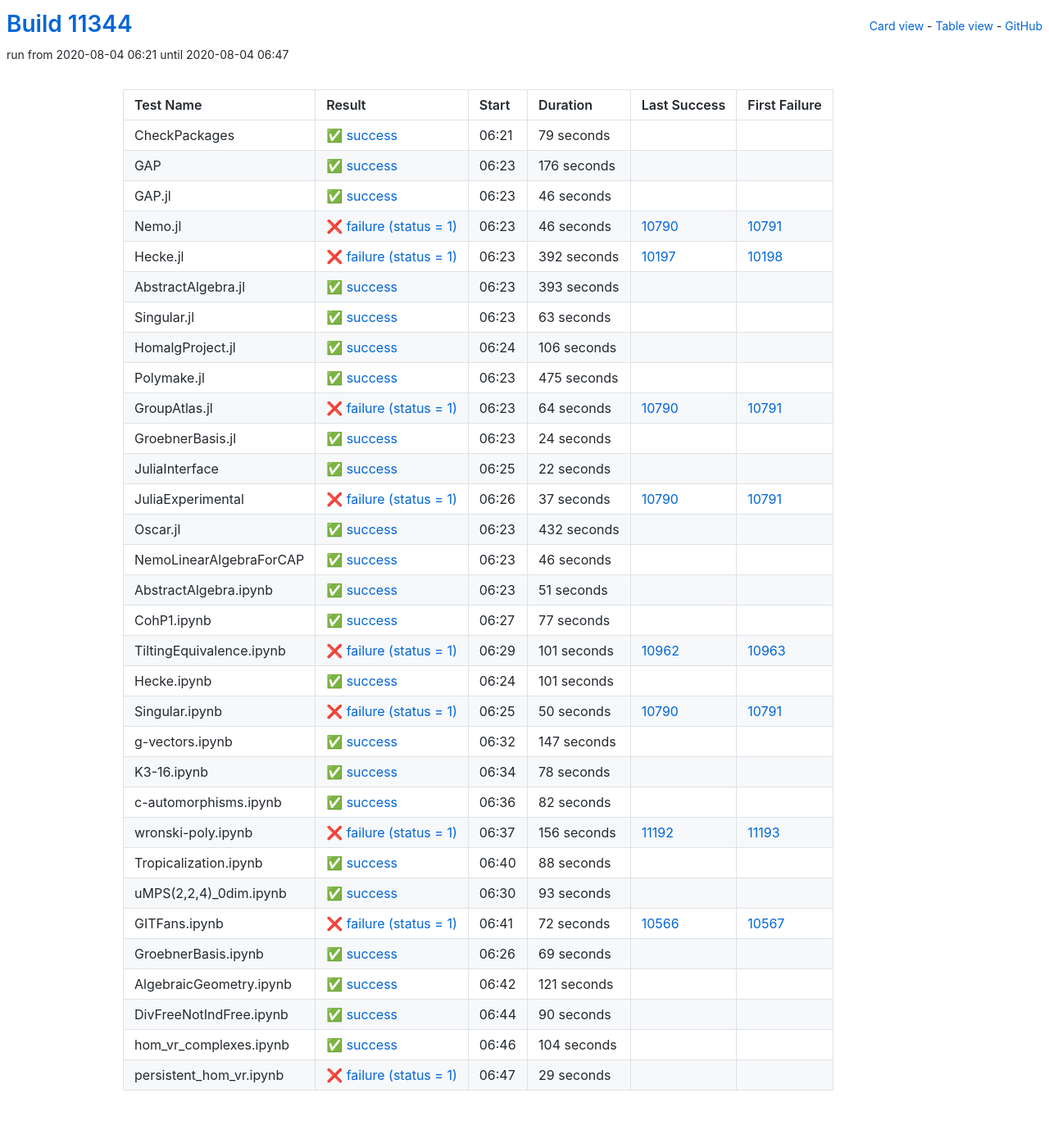
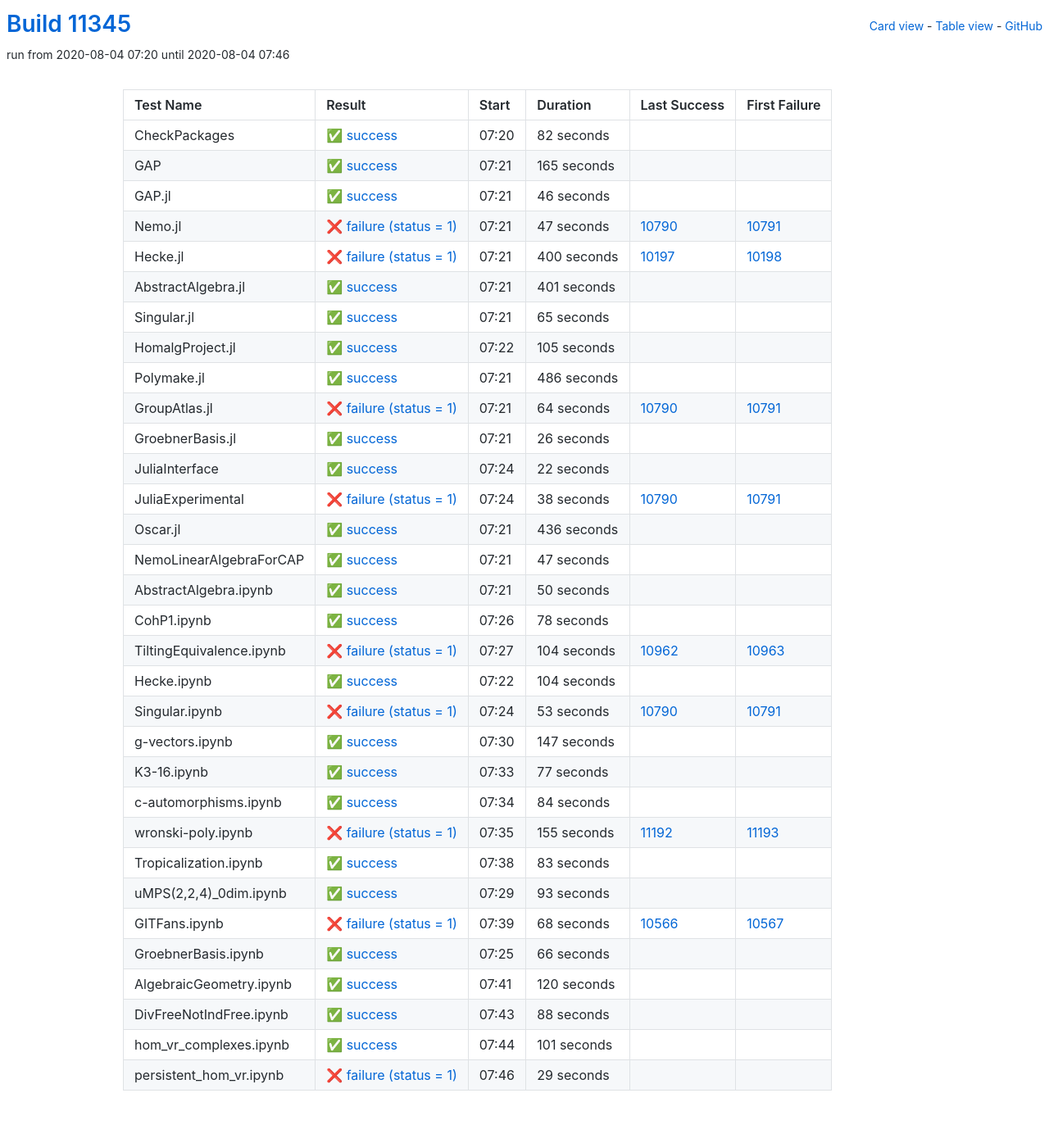
Before and after one commit to oscar-system/oscar-ci-status, a Jekyll site: the page built from table.html, in a window 1280 px wide. Shown: the whole page at 82% size. Built offline with Jekyll 4.4.1, drawn with Linux system fonts in a browser that asks for light colours.

Commit message:
Build #11345

```diff
--- a/_data/ci.yml
+++ b/_data/ci.yml
@@ -1,6 +1,6 @@
 ---
-build: 11344
-build_url: https://oscarci.mathematik.uni-kl.de/job/oscar/11344/
+build: 11345
+build_url: https://oscarci.mathematik.uni-kl.de/job/oscar/11345/
 job: oscar
 organization: oscar-system
 repo: oscar-ci-status
@@ -8,32 +8,32 @@
 tests:
 - name: CheckPackages
   id: checkpackages
-  log: https://oscarci.mathematik.uni-kl.de/job/oscar/11344/artifact/logs/build-11344/CheckPackages.log
-  start: 2020-08-04 06:21
+  log: https://oscarci.mathematik.uni-kl.de/job/oscar/11345/artifact/logs/build-11345/CheckPackages.log
+  start: 2020-08-04 07:20
   success: true
   exitcode: 0
   status: success
-  duration: 79
+  duration: 82
   last_success: false
   last_success_url:
   first_failure: false
   first_failure_url:
 - name: GAP
   id: gap
-  log: https://oscarci.mathematik.uni-kl.de/job/oscar/11344/artifact/logs/build-11344/GAP.log
-  start: 2020-08-04 06:23
+  log: https://oscarci.mathematik.uni-kl.de/job/oscar/11345/artifact/logs/build-11345/GAP.log
+  start: 2020-08-04 07:21
   success: true
   exitcode: 0
   status: success
-  duration: 176
+  duration: 165
   last_success: false
   last_success_url:
   first_failure: false
   first_failure_url:
 - name: GAP.jl
   id: gap-jl
-  log: https://oscarci.mathematik.uni-kl.de/job/oscar/11344/artifact/logs/build-11344/GAP.jl.log
-  start: 2020-08-04 06:23
+  log: https://oscarci.mathematik.uni-kl.de/job/oscar/11345/artifact/logs/build-11345/GAP.jl.log
+  start: 2020-08-04 07:21
   success: true
   exitcode: 0
   status: success
@@ -44,80 +44,80 @@
   first_failure_url:
 - name: Nemo.jl
   id: nemo-jl
-  log: https://oscarci.mathematik.uni-kl.de/job/oscar/11344/artifact/logs/build-11344/Nemo.jl.log
-  start: 2020-08-04 06:23
+  log: https://oscarci.mathematik.uni-kl.de/job/oscar/11345/artifact/logs/build-11345/Nemo.jl.log
+  start: 2020-08-04 07:21
   success: false
   exitcode: 1
   status: failure
-  duration: 46
+  duration: 47
   last_success: 10790
   last_success_url: https://oscarci.mathematik.uni-kl.de/job/oscar/10790/
   first_failure: 10791
   first_failure_url: https://oscarci.mathematik.uni-kl.de/job/oscar/10791/
 - name: Hecke.jl
   id: hecke-jl
-  log: https://oscarci.mathematik.uni-kl.de/job/oscar/11344/artifact/logs/build-11344/Hecke.jl.log
-  start: 2020-08-04 06:23
+  log: https://oscarci.mathematik.uni-kl.de/job/oscar/11345/artifact/logs/build-11345/Hecke.jl.log
+  start: 2020-08-04 07:21
   success: false
   exitcode: 1
   status: failure
-  duration: 392
+  duration: 400
   last_success: 10197
   last_success_url: https://oscarci.mathematik.uni-kl.de/job/oscar/10197/
   first_failure: 10198
   first_failure_url: https://oscarci.mathematik.uni-kl.de/job/oscar/10198/
 - name: AbstractAlgebra.jl
   id: abstractalgebra-jl
-  log: https://oscarci.mathematik.uni-kl.de/job/oscar/11344/artifact/logs/build-11344/AbstractAlgebra.jl.log
-  start: 2020-08-04 06:23
+  log: https://oscarci.mathematik.uni-kl.de/job/oscar/11345/artifact/logs/build-11345/AbstractAlgebra.jl.log
+  start: 2020-08-04 07:21
   success: true
   exitcode: 0
   status: success
-  duration: 393
+  duration: 401
   last_success: false
   last_success_url:
   first_failure: false
   first_failure_url:
 - name: Singular.jl
   id: singular-jl
-  log: https://oscarci.mathematik.uni-kl.de/job/oscar/11344/artifact/logs/build-11344/Singular.jl.log
-  start: 2020-08-04 06:23
+  log: https://oscarci.mathematik.uni-kl.de/job/oscar/11345/artifact/logs/build-11345/Singular.jl.log
+  start: 2020-08-04 07:21
   success: true
   exitcode: 0
   status: success
-  duration: 63
+  duration: 65
   last_success: false
   last_success_url:
   first_failure: false
   first_failure_url:
 - name: HomalgProject.jl
   id: homalgproject-jl
-  log: https://oscarci.mathematik.uni-kl.de/job/oscar/11344/artifact/logs/build-11344/HomalgProject.jl.log
-  start: 2020-08-04 06:24
+  log: https://oscarci.mathematik.uni-kl.de/job/oscar/11345/artifact/logs/build-11345/HomalgProject.jl.log
+  start: 2020-08-04 07:22
   success: true
   exitcode: 0
   status: success
-  duration: 106
+  duration: 105
   last_success: false
   last_success_url:
   first_failure: false
   first_failure_url:
 - name: Polymake.jl
   id: polymake-jl
-  log: https://oscarci.mathematik.uni-kl.de/job/oscar/11344/artifact/logs/build-11344/Polymake.jl.log
-  start: 2020-08-04 06:23
+  log: https://oscarci.mathematik.uni-kl.de/job/oscar/11345/artifact/logs/build-11345/Polymake.jl.log
+  start: 2020-08-04 07:21
   success: true
   exitcode: 0
   status: success
-  duration: 475
+  duration: 486
   last_success: false
   last_success_url:
   first_failure: false
   first_failure_url:
 - name: GroupAtlas.jl
   id: groupatlas-jl
-  log: https://oscarci.mathematik.uni-kl.de/job/oscar/11344/artifact/logs/build-11344/GroupAtlas.jl.log
-  start: 2020-08-04 06:23
+  log: https://oscarci.mathematik.uni-kl.de/job/oscar/11345/artifact/logs/build-11345/GroupAtlas.jl.log
+  start: 2020-08-04 07:21
   success: false
   exitcode: 1
   status: failure
@@ -128,20 +128,20 @@
   first_failure_url: https://oscarci.mathematik.uni-kl.de/job/oscar/10791/
 - name: GroebnerBasis.jl
   id: groebnerbasis-jl
-  log: https://oscarci.mathematik.uni-kl.de/job/oscar/11344/artifact/logs/build-11344/GroebnerBasis.jl.log
-  start: 2020-08-04 06:23
+  log: https://oscarci.mathematik.uni-kl.de/job/oscar/11345/artifact/logs/build-11345/GroebnerBasis.jl.log
+  start: 2020-08-04 07:21
   success: true
   exitcode: 0
   status: success
-  duration: 24
+  duration: 26
   last_success: false
   last_success_url:
   first_failure: false
   first_failure_url:
 - name: JuliaInterface
   id: juliainterface
-  log: https://oscarci.mathematik.uni-kl.de/job/oscar/11344/artifact/logs/build-11344/JuliaInterface.log
-  start: 2020-08-04 06:25
+  log: https://oscarci.mathematik.uni-kl.de/job/oscar/11345/artifact/logs/build-11345/JuliaInterface.log
+  start: 2020-08-04 07:24
   success: true
   exitcode: 0
   status: success
@@ -152,104 +152,104 @@
   first_failure_url:
 - name: JuliaExperimental
   id: juliaexperimental
-  log: https://oscarci.mathematik.uni-kl.de/job/oscar/11344/artifact/logs/build-11344/JuliaExperimental.log
-  start: 2020-08-04 06:26
+  log: https://oscarci.mathematik.uni-kl.de/job/oscar/11345/artifact/logs/build-11345/JuliaExperimental.log
+  start: 2020-08-04 07:24
   success: false
   exitcode: 1
   status: failure
-  duration: 37
+  duration: 38
   last_success: 10790
   last_success_url: https://oscarci.mathematik.uni-kl.de/job/oscar/10790/
   first_failure: 10791
   first_failure_url: https://oscarci.mathematik.uni-kl.de/job/oscar/10791/
 - name: Oscar.jl
   id: oscar-jl
-  log: https://oscarci.mathematik.uni-kl.de/job/oscar/11344/artifact/logs/build-11344/Oscar.jl.log
-  start: 2020-08-04 06:23
+  log: https://oscarci.mathematik.uni-kl.de/job/oscar/11345/artifact/logs/build-11345/Oscar.jl.log
+  start: 2020-08-04 07:21
   success: true
   exitcode: 0
   status: success
-  duration: 432
+  duration: 436
   last_success: false
   last_success_url:
   first_failure: false
   first_failure_url:
 - name: NemoLinearAlgebraForCAP
   id: nemolinearalgebraforcap
-  log: https://oscarci.mathematik.uni-kl.de/job/oscar/11344/artifact/logs/build-11344/NemoLinearAlgebraForCAP.log
-  start: 2020-08-04 06:23
+  log: https://oscarci.mathematik.uni-kl.de/job/oscar/11345/artifact/logs/build-11345/NemoLinearAlgebraForCAP.log
+  start: 2020-08-04 07:21
   success: true
   exitcode: 0
   status: success
-  duration: 46
+  duration: 47
   last_success: false
   last_success_url:
   first_failure: false
   first_failure_url:
 - name: AbstractAlgebra.ipynb
   id: abstractalgebra-ipynb
-  log: https://oscarci.mathematik.uni-kl.de/job/oscar/11344/artifact/logs/build-11344/AbstractAlgebra.ipynb.log
-  start: 2020-08-04 06:23
+  log: https://oscarci.mathematik.uni-kl.de/job/oscar/11345/artifact/logs/build-11345/AbstractAlgebra.ipynb.log
+  start: 2020-08-04 07:21
   success: true
   exitcode: 0
   status: success
-  duration: 51
+  duration: 50
   last_success: false
   last_success_url:
   first_failure: false
   first_failure_url:
 - name: CohP1.ipynb
   id: cohp1-ipynb
-  log: https://oscarci.mathematik.uni-kl.de/job/oscar/11344/artifact/logs/build-11344/CohP1.ipynb.log
-  start: 2020-08-04 06:27
+  log: https://oscarci.mathematik.uni-kl.de/job/oscar/11345/artifact/logs/build-11345/CohP1.ipynb.log
+  start: 2020-08-04 07:26
   success: true
   exitcode: 0
   status: success
-  duration: 77
+  duration: 78
   last_success: false
   last_success_url:
   first_failure: false
   first_failure_url:
 - name: TiltingEquivalence.ipynb
   id: tiltingequivalence-ipynb
-  log: https://oscarci.mathematik.uni-kl.de/job/oscar/11344/artifact/logs/build-11344/TiltingEquivalence.ipynb.log
-  start: 2020-08-04 06:29
+  log: https://oscarci.mathematik.uni-kl.de/job/oscar/11345/artifact/logs/build-11345/TiltingEquivalence.ipynb.log
+  start: 2020-08-04 07:27
   success: false
   exitcode: 1
   status: failure
-  duration: 101
+  duration: 104
   last_success: 10962
   last_success_url: https://oscarci.mathematik.uni-kl.de/job/oscar/10962/
   first_failure: 10963
   first_failure_url: https://oscarci.mathematik.uni-kl.de/job/oscar/10963/
 - name: Hecke.ipynb
   id: hecke-ipynb
-  log: https://oscarci.mathematik.uni-kl.de/job/oscar/11344/artifact/logs/build-11344/Hecke.ipynb.log
-  start: 2020-08-04 06:24
+  log: https://oscarci.mathematik.uni-kl.de/job/oscar/11345/artifact/logs/build-11345/Hecke.ipynb.log
+  start: 2020-08-04 07:22
   success: true
   exitcode: 0
   status: success
-  duration: 101
+  duration: 104
   last_success: false
   last_success_url:
   first_failure: false
   first_failure_url:
 - name: Singular.ipynb
   id: singular-ipynb
-  log: https://oscarci.mathematik.uni-kl.de/job/oscar/11344/artifact/logs/build-11344/Singular.ipynb.log
-  start: 2020-08-04 06:25
+  log: https://oscarci.mathematik.uni-kl.de/job/oscar/11345/artifact/logs/build-11345/Singular.ipynb.log
+  start: 2020-08-04 07:24
   success: false
   exitcode: 1
   status: failure
-  duration: 50
+  duration: 53
   last_success: 10790
   last_success_url: https://oscarci.mathematik.uni-kl.de/job/oscar/10790/
   first_failure: 10791
   first_failure_url: https://oscarci.mathematik.uni-kl.de/job/oscar/10791/
 - name: g-vectors.ipynb
   id: g-vectors-ipynb
-  log: https://oscarci.mathematik.uni-kl.de/job/oscar/11344/artifact/logs/build-11344/g-vectors.ipynb.log
-  start: 2020-08-04 06:32
+  log: https://oscarci.mathematik.uni-kl.de/job/oscar/11345/artifact/logs/build-11345/g-vectors.ipynb.log
+  start: 2020-08-04 07:30
   success: true
   exitcode: 0
   status: success
@@ -260,56 +260,56 @@
   first_failure_url:
 - name: K3-16.ipynb
   id: k3-16-ipynb
-  log: https://oscarci.mathematik.uni-kl.de/job/oscar/11344/artifact/logs/build-11344/K3-16.ipynb.log
-  start: 2020-08-04 06:34
+  log: https://oscarci.mathematik.uni-kl.de/job/oscar/11345/artifact/logs/build-11345/K3-16.ipynb.log
+  start: 2020-08-04 07:33
   success: true
   exitcode: 0
   status: success
-  duration: 78
+  duration: 77
   last_success: false
   last_success_url:
   first_failure: false
   first_failure_url:
 - name: c-automorphisms.ipynb
   id: c-automorphisms-ipynb
-  log: https://oscarci.mathematik.uni-kl.de/job/oscar/11344/artifact/logs/build-11344/c-automorphisms.ipynb.log
-  start: 2020-08-04 06:36
+  log: https://oscarci.mathematik.uni-kl.de/job/oscar/11345/artifact/logs/build-11345/c-automorphisms.ipynb.log
+  start: 2020-08-04 07:34
   success: true
   exitcode: 0
   status: success
-  duration: 82
+  duration: 84
   last_success: false
   last_success_url:
   first_failure: false
   first_failure_url:
 - name: wronski-poly.ipynb
   id: wronski-poly-ipynb
-  log: https://oscarci.mathematik.uni-kl.de/job/oscar/11344/artifact/logs/build-11344/wronski-poly.ipynb.log
-  start: 2020-08-04 06:37
+  log: https://oscarci.mathematik.uni-kl.de/job/oscar/11345/artifact/logs/build-11345/wronski-poly.ipynb.log
+  start: 2020-08-04 07:35
   success: false
   exitcode: 1
   status: failure
-  duration: 156
+  duration: 155
   last_success: 11192
   last_success_url: https://oscarci.mathematik.uni-kl.de/job/oscar/11192/
   first_failure: 11193
   first_failure_url: https://oscarci.mathematik.uni-kl.de/job/oscar/11193/
 - name: Tropicalization.ipynb
   id: tropicalization-ipynb
-  log: https://oscarci.mathematik.uni-kl.de/job/oscar/11344/artifact/logs/build-11344/Tropicalization.ipynb.log
-  start: 2020-08-04 06:40
+  log: https://oscarci.mathematik.uni-kl.de/job/oscar/11345/artifact/logs/build-11345/Tropicalization.ipynb.log
+  start: 2020-08-04 07:38
   success: true
   exitcode: 0
   status: success
-  duration: 88
+  duration: 83
   last_success: false
   last_success_url:
   first_failure: false
   first_failure_url:
 - name: uMPS(2,2,4)_0dim.ipynb
   id: umps-2-2-4-0dim-ipynb
-  log: https://oscarci.mathematik.uni-kl.de/job/oscar/11344/artifact/logs/build-11344/uMPS-2-2-4-_0dim.ipynb.log
-  start: 2020-08-04 06:30
+  log: https://oscarci.mathematik.uni-kl.de/job/oscar/11345/artifact/logs/build-11345/uMPS-2-2-4-_0dim.ipynb.log
+  start: 2020-08-04 07:29
   success: true
   exitcode: 0
   status: success
@@ -320,68 +320,68 @@
   first_failure_url:
 - name: GITFans.ipynb
   id: gitfans-ipynb
-  log: https://oscarci.mathematik.uni-kl.de/job/oscar/11344/artifact/logs/build-11344/GITFans.ipynb.log
-  start: 2020-08-04 06:41
+  log: https://oscarci.mathematik.uni-kl.de/job/oscar/11345/artifact/logs/build-11345/GITFans.ipynb.log
+  start: 2020-08-04 07:39
   success: false
   exitcode: 1
   status: failure
-  duration: 72
+  duration: 68
   last_success: 10566
   last_success_url: https://oscarci.mathematik.uni-kl.de/job/oscar/10566/
   first_failure: 10567
   first_failure_url: https://oscarci.mathematik.uni-kl.de/job/oscar/10567/
 - name: GroebnerBasis.ipynb
   id: groebnerbasis-ipynb
-  log: https://oscarci.mathematik.uni-kl.de/job/oscar/11344/artifact/logs/build-11344/GroebnerBasis.ipynb.log
-  start: 2020-08-04 06:26
+  log: https://oscarci.mathematik.uni-kl.de/job/oscar/11345/artifact/logs/build-11345/GroebnerBasis.ipynb.log
+  start: 2020-08-04 07:25
   success: true
   exitcode: 0
   status: success
-  duration: 69
+  duration: 66
   last_success: false
   last_success_url:
   first_failure: false
   first_failure_url:
 - name: AlgebraicGeometry.ipynb
   id: algebraicgeometry-ipynb
-  log: https://oscarci.mathematik.uni-kl.de/job/oscar/11344/artifact/logs/build-11344/AlgebraicGeometry.ipynb.log
-  start: 2020-08-04 06:42
+  log: https://oscarci.mathematik.uni-kl.de/job/oscar/11345/artifact/logs/build-11345/AlgebraicGeometry.ipynb.log
+  start: 2020-08-04 07:41
   success: true
   exitcode: 0
   status: success
-  duration: 121
+  duration: 120
   last_success: false
   last_success_url:
   first_failure: false
   first_failure_url:
 - name: DivFreeNotIndFree.ipynb
   id: divfreenotindfree-ipynb
-  log: https://oscarci.mathematik.uni-kl.de/job/oscar/11344/artifact/logs/build-11344/DivFreeNotIndFree.ipynb.log
-  start: 2020-08-04 06:44
+  log: https://oscarci.mathematik.uni-kl.de/job/oscar/11345/artifact/logs/build-11345/DivFreeNotIndFree.ipynb.log
+  start: 2020-08-04 07:43
   success: true
   exitcode: 0
   status: success
-  duration: 90
+  duration: 88
   last_success: false
   last_success_url:
   first_failure: false
   first_failure_url:
 - name: hom_vr_complexes.ipynb
   id: hom-vr-complexes-ipynb
-  log: https://oscarci.mathematik.uni-kl.de/job/oscar/11344/artifact/logs/build-11344/hom_vr_complexes.ipynb.log
-  start: 2020-08-04 06:46
+  log: https://oscarci.mathematik.uni-kl.de/job/oscar/11345/artifact/logs/build-11345/hom_vr_complexes.ipynb.log
+  start: 2020-08-04 07:44
   success: true
   exitcode: 0
   status: success
-  duration: 104
+  duration: 101
   last_success: false
   last_success_url:
   first_failure: false
   first_failure_url:
 - name: persistent_hom_vr.ipynb
   id: persistent-hom-vr-ipynb
-  log: https://oscarci.mathematik.uni-kl.de/job/oscar/11344/artifact/logs/build-11344/persistent_hom_vr.ipynb.log
-  start: 2020-08-04 06:47
+  log: https://oscarci.mathematik.uni-kl.de/job/oscar/11345/artifact/logs/build-11345/persistent_hom_vr.ipynb.log
+  start: 2020-08-04 07:46
   success: false
   exitcode: 1
   status: failure
```
Also changed, not shown: README.md.
